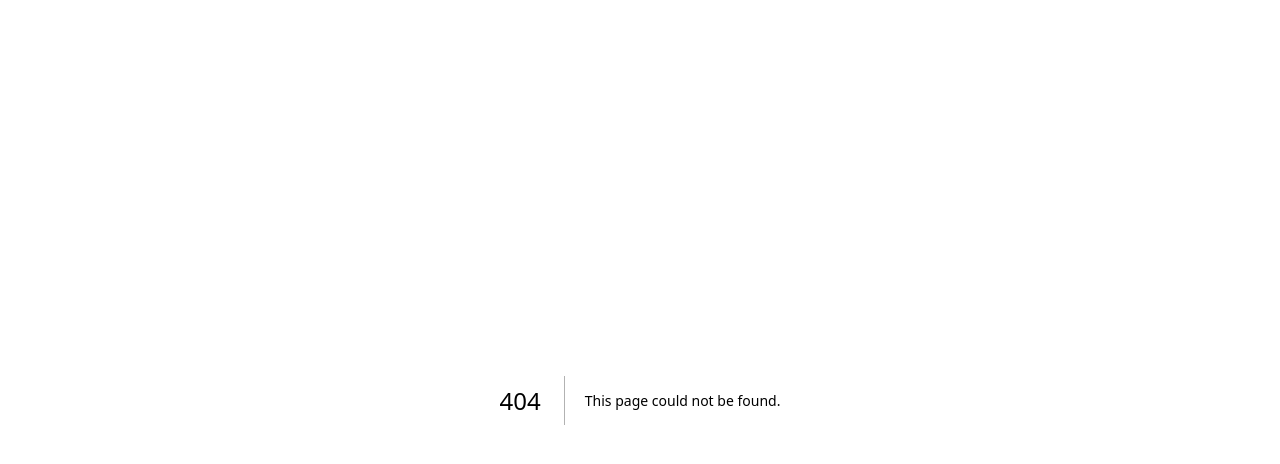
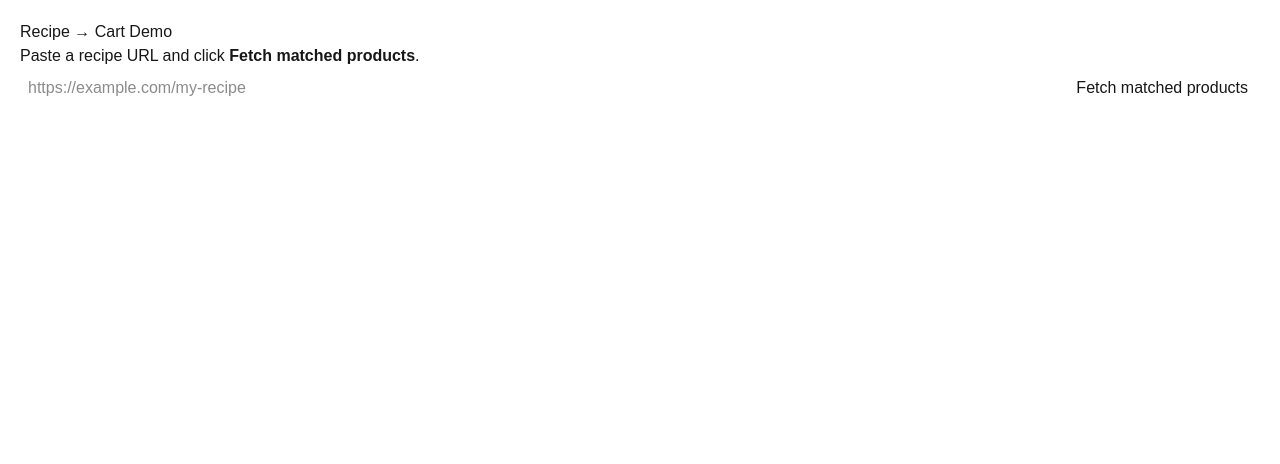
Before and after one commit to asg-7/grocery-intelligence, a Next.js app: page /recipe-to-cart-demo in a window 1280 px wide. Before the commit this address had no page. Shown: the top 464 px of the page. Built offline with nearby package versions, Linux system fonts and the light colour scheme.

Commit message:
feat(demo): recipe-to-cart demo page and Blinkit integration

```diff
--- /dev/null
+++ b/app/recipe-to-cart-demo/page.tsx
@@ -0,0 +1,95 @@
+"use client";
+
+import React, { useState } from "react";
+
+export default function RecipeToCartDemo() {
+  const [url, setUrl] = useState("");
+  const [loading, setLoading] = useState(false);
+  const [items, setItems] = useState<any[]>([]);
+  const [error, setError] = useState<string | null>(null);
+
+  async function fetchMatches() {
+    setLoading(true);
+    setError(null);
+    setItems([]);
+    try {
+      const res = await fetch('/api/recipe-to-cart', {
+        method: 'POST',
+        headers: { 'Content-Type': 'application/json' },
+        body: JSON.stringify({ url })
+      });
+      const data = await res.json();
+      if (!res.ok) {
+        setError(JSON.stringify(data));
+      } else {
+        setItems(data.items || []);
+      }
+    } catch (err: any) {
+      setError(String(err));
+    } finally {
+      setLoading(false);
+    }
+  }
+
+  function openBlinkitSearch(productName: string) {
+    const searchUrl = `https://www.blinkit.com/search?q=${encodeURIComponent(productName)}`;
+    window.open(searchUrl, '_blank');
+  }
+
+  function openBlinkitAllSearches() {
+    for (const it of items) {
+      const name = it.matched_product ?? it.parsed.item;
+      window.open(`https://www.blinkit.com/search?q=${encodeURIComponent(name)}`, '_blank');
+    }
+  }
+
+  function openBlinkitWithProductsParam() {
+    const names = items.map(it => (it.matched_product ?? it.parsed.item));
+    const joined = names.map(n => n.replace(/,/g, '')).join(',');
+    const urlParam = encodeURIComponent(joined);
+    const target = `https://www.blinkit.com/?products=${urlParam}`;
+    window.open(target, '_blank');
+  }
+
+  async function copyListToClipboard() {
+    const names = items.map(it => (it.matched_product ?? it.parsed.item));
+    const text = names.join('\n');
+    await navigator.clipboard.writeText(text);
+    alert('Product list copied to clipboard. Open the extension popup and paste it.');
+  }
+
+  return (
+    <div style={{ padding: 20 }}>
+      <h2>Recipe → Cart Demo</h2>
+      <p>Paste a recipe URL and click <strong>Fetch matched products</strong>.</p>
+      <div style={{ display: 'flex', gap: 8, marginBottom: 12 }}>
+        <input style={{ flex: 1, padding: 8 }} value={url} onChange={(e) => setUrl(e.target.value)} placeholder="https://example.com/my-recipe" />
+        <button onClick={fetchMatches} disabled={loading} style={{ padding: '8px 12px' }}>{loading ? 'Loading…' : 'Fetch matched products'}</button>
+      </div>
+      {error && <div style={{ color: 'red' }}>Error: {error}</div>}
+
+      {items.length > 0 && (
+        <div>
+          <h3>Matched products ({items.length})</h3>
+          <div style={{ display: 'flex', gap: 8, marginBottom: 8 }}>
+            <button onClick={openBlinkitAllSearches} style={{ padding: '6px 10px' }}>Open all Blinkit searches</button>
+            <button onClick={openBlinkitWithProductsParam} style={{ padding: '6px 10px' }}>Open Blinkit (one tab, auto-fill)</button>
+            <button onClick={copyListToClipboard} style={{ padding: '6px 10px' }}>Copy list for extension popup</button>
+          </div>
+
+          <ul>
+            {items.map((it, idx) => (
+              <li key={idx} style={{ marginBottom: 8 }}>
+                <strong>{it.matched_product ?? it.parsed.item}</strong>
+                <div style={{ fontSize: 13, color: '#666' }}>{it.parsed.item} — confidence: {it.confidence ?? 'n/a'}</div>
+                <div style={{ marginTop: 6 }}>
+                  <button onClick={() => openBlinkitSearch(it.matched_product ?? it.parsed.item)} style={{ padding: '6px 8px' }}>Open Blinkit search</button>
+                </div>
+              </li>
+            ))}
+          </ul>
+        </div>
+      )}
+    </div>
+  );
+}
--- a/extension/content.js
+++ b/extension/content.js
@@ -1,6 +1,28 @@
 // Grocery Buddy content script
 (function () {
   console.log('Grocery Buddy content script loaded');
+
+  // If the URL contains a `products` query param, bootstrap pendingCart and start autofill
+  try {
+    const params = new URLSearchParams(window.location.search);
+    if (params.has('products')) {
+      const raw = params.get('products') || '';
+      const decoded = decodeURIComponent(raw);
+      const names = decoded.split(',').map(s => s.trim()).filter(Boolean);
+      if (names.length > 0) {
+        const products = names.map(n => ({ name: n }));
+        chrome.storage.local.set({ pendingCart: products }, () => {
+          console.log('Grocery Buddy: pendingCart initialized from URL params', products);
+          // Give the page a moment to finish loading before starting
+          setTimeout(() => {
+            try { startAutoFill(); } catch (e) { console.warn('Grocery Buddy: failed to auto-start', e); }
+          }, 1200);
+        });
+      }
+    }
+  } catch (e) {
+    console.warn('Grocery Buddy: error parsing URL params', e);
+  }
 
   function createButton() {
     if (document.getElementById('grocery-buddy-button')) return;
```
